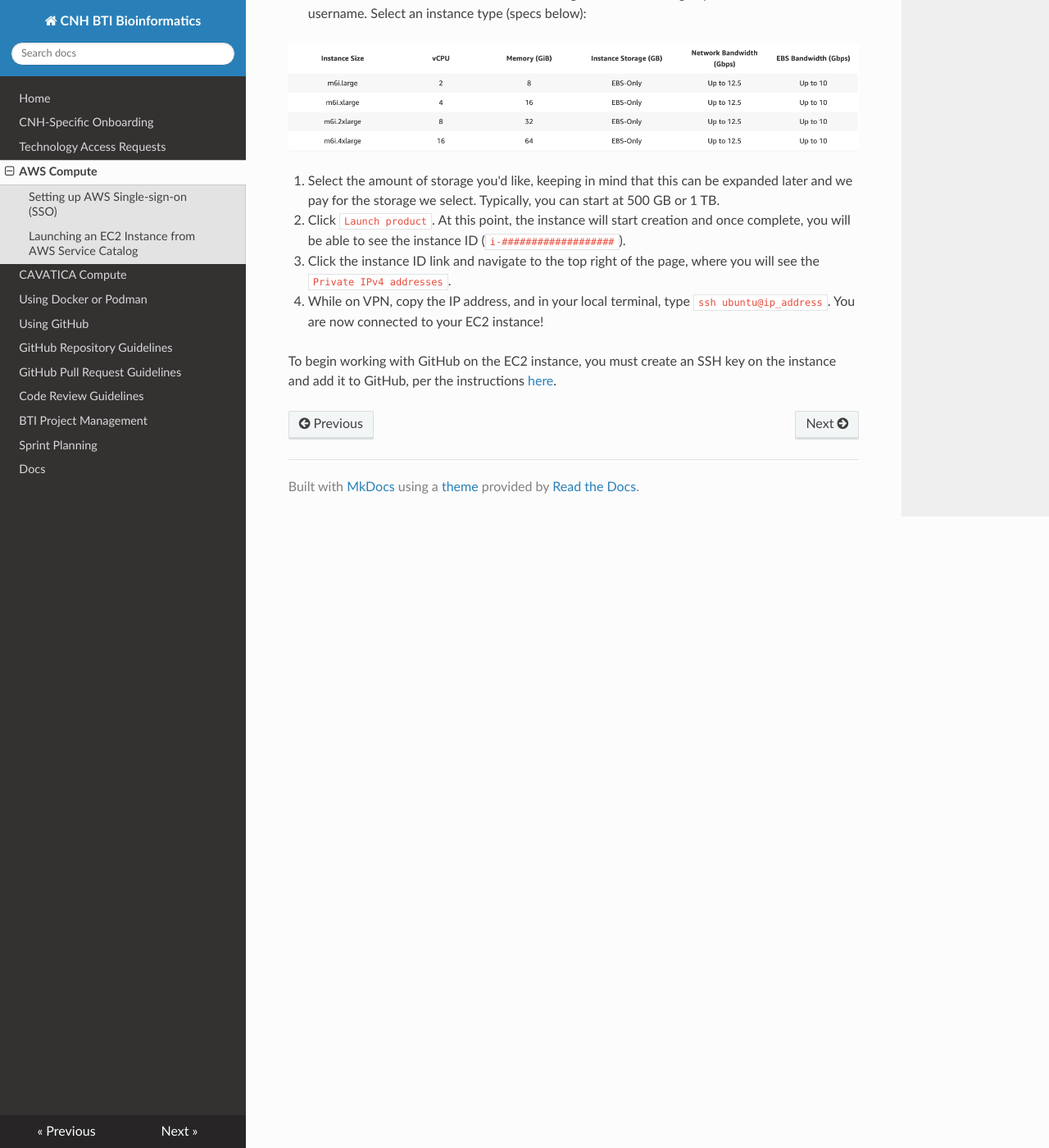
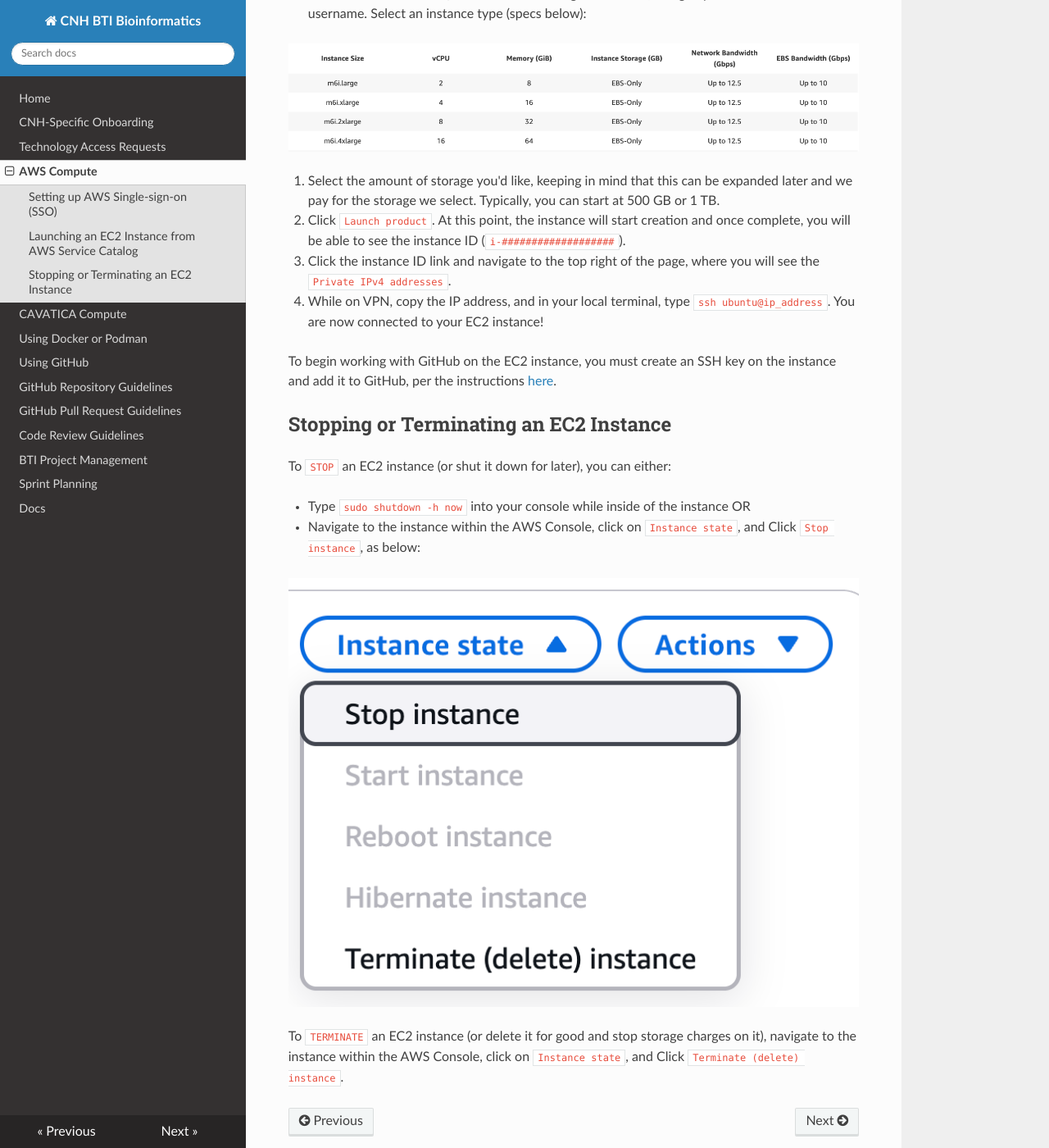
Before and after one commit to childrens-bti/bti-bfx-docs, an MkDocs documentation site: the page built from docs/aws.md, in a window 1280 px wide and 1400 px high, scrolled down 859 px. Shown: the whole window at 82% size. Built offline with MkDocs 1.6.1, drawn with Linux system fonts in a browser that asks for light colours; nearby versions of some CDN libraries.

Commit message:
add terminate/stop instructions

```diff
--- a/docs/aws.md
+++ b/docs/aws.md
@@ -48,3 +48,14 @@ At this point, the instance will start creation and once complete, you will be a
 You are now connected to your EC2 instance!
 
 To begin working with GitHub on the EC2 instance, you must create an SSH key on the instance and add it to GitHub, per the instructions [here](docs/github-general.md).
+
+## Stopping or Terminating an EC2 Instance
+
+To `STOP` an EC2 instance (or shut it down for later), you can either:
+
+- Type `sudo shutdown -h now` into your console while inside of the instance OR
+- Navigate to the instance within the AWS Console, click on `Instance state`, and Click `Stop instance`, as below:
+
+![instance-state](img/instance-state.png)
+
+To `TERMINATE` an EC2 instance (or delete it for good and stop storage charges on it), navigate to the instance within the AWS Console, click on `Instance state`, and Click `Terminate (delete) instance`.
```
Also changed, not shown: docs/img/instance-state.png (added).
